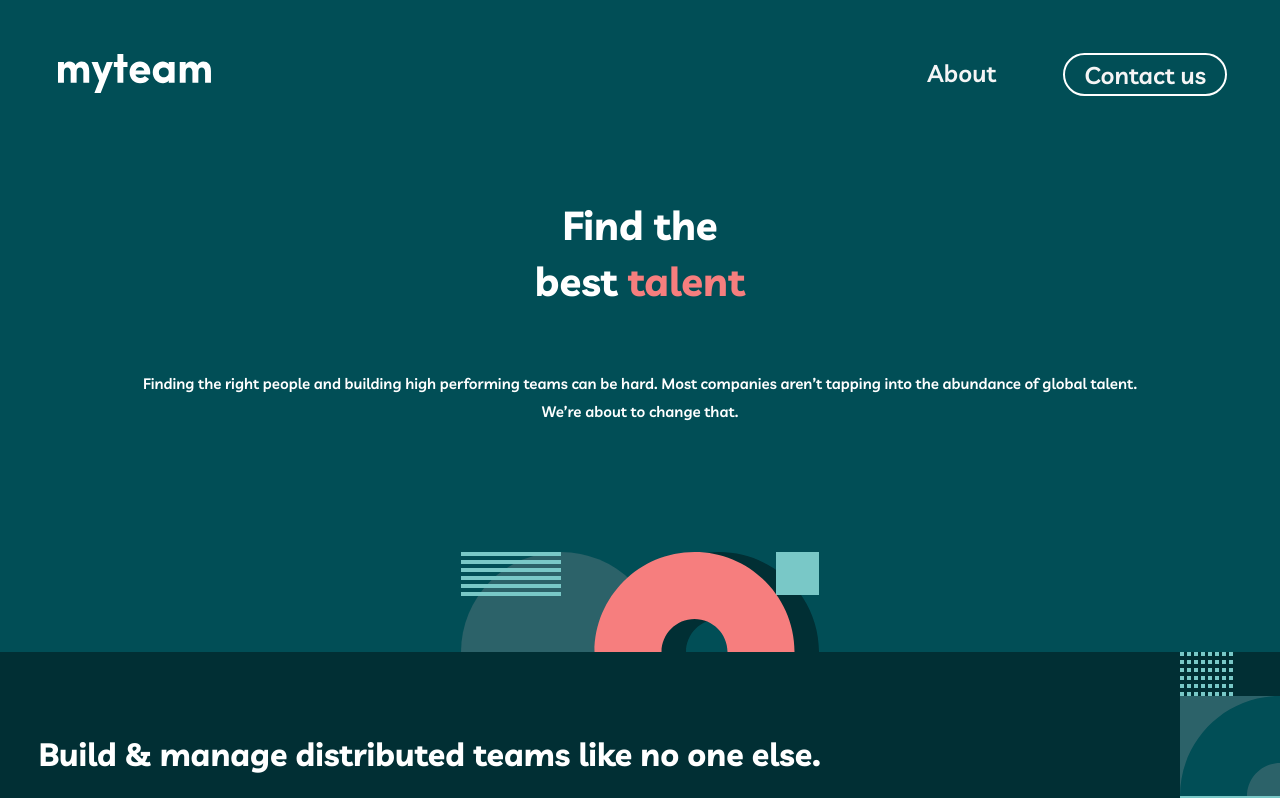
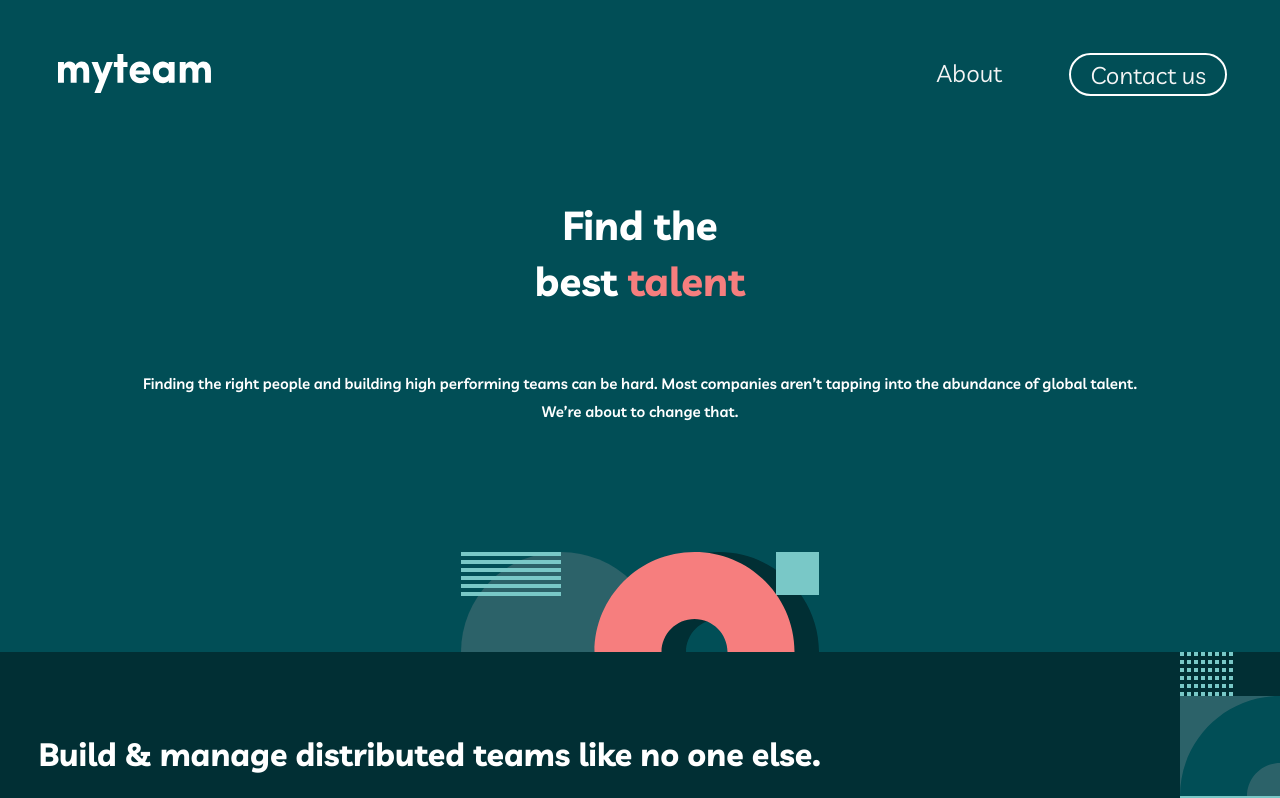
Before and after one commit to NzaQr/my-team, a React (Create React App) app: page / in a window 1280 px wide. Shown: the top 798 px of the page. Built offline with nearby package versions, Linux system fonts and the light colour scheme.

Commit message:
Add and Fix font weight

```diff
--- a/public/index.html
+++ b/public/index.html
@@ -11,7 +11,7 @@
 
   <link rel="manifest" href="%PUBLIC_URL%/manifest.json" />
   <link rel="preconnect" href="https://fonts.gstatic.com">
-  <link href="https://fonts.googleapis.com/css2?family=Livvic:wght@600;700&display=swap" rel="stylesheet">
+  <link href="https://fonts.googleapis.com/css2?family=Livvic:wght@400;600;700&display=swap" rel="stylesheet">
   <title>myteam</title>
 </head>
 
--- a/src/components/Header.css
+++ b/src/components/Header.css
@@ -73,6 +73,7 @@
   text-align: center;
   list-style-type: none;
   font-size: 18px;
+  font-weight: 600;
   width: 95%;
   align-items: center;
   margin-bottom: 5rem;
```
